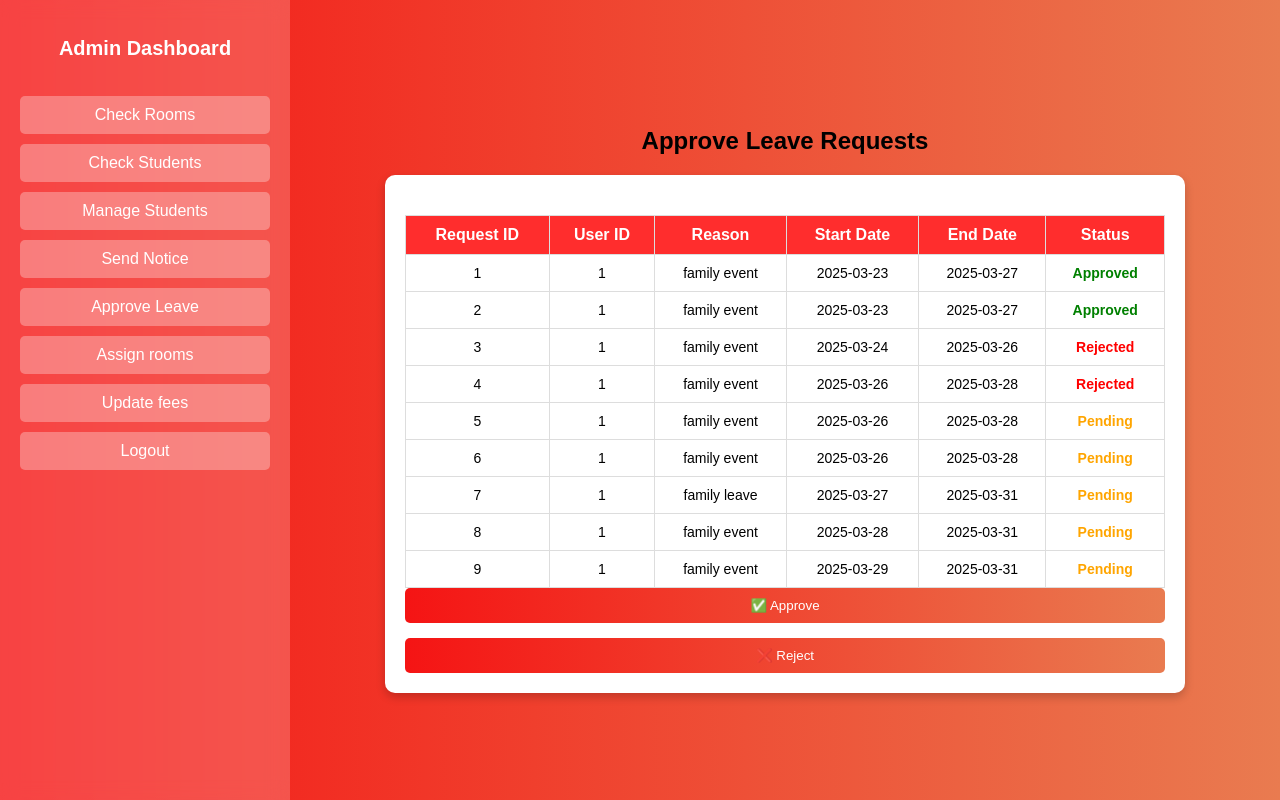
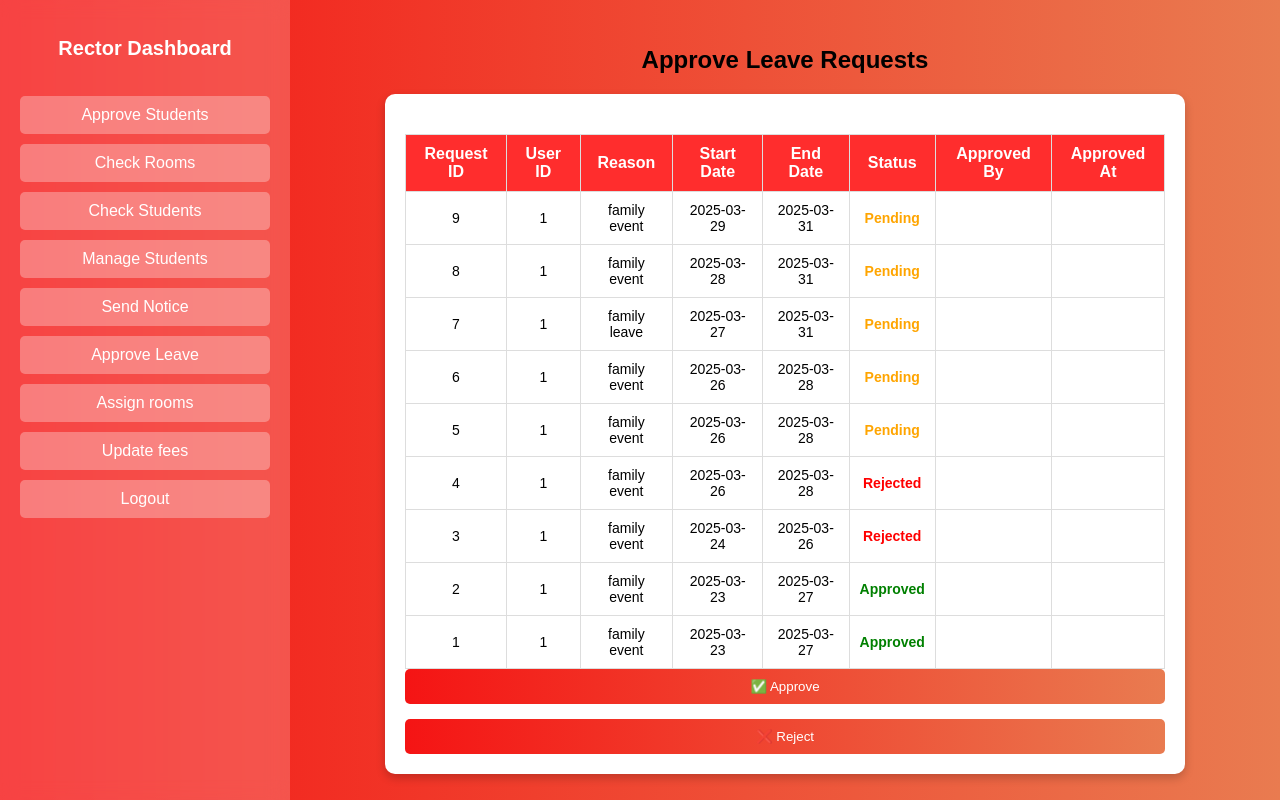
Before and after one commit to Slickv12/hostel_management, a PHP site: page /approve_leave.php in a window 1280 px wide. Run offline with PHP 8.4, Linux system fonts and the light colour scheme; a user stored in the database is signed in; data comes from the database, SQL or seed files in the repository.

Commit message:
Update approve_leave.php

```diff
--- a/approve_leave.php
+++ b/approve_leave.php
@@ -2,35 +2,64 @@
 session_start();
 include("db_connect.php");
 
-// Check if the admin is logged in
-if (!isset($_SESSION['user_id']) || $_SESSION['user_type'] !== 'admin') {
-    header("Location: ../login.php");
+if (!isset($_SESSION['user_id']) || $_SESSION['user_type'] !== 'rector') {
+    header("Location: login.php");
     exit();
 }
 
-// Handle Approval/Rejection
-if ($_SERVER["REQUEST_METHOD"] == "POST" && isset($_POST['request_id'])) {
+$message = "";
+
+if ($_SERVER["REQUEST_METHOD"] == "POST" && isset($_POST['request_id'], $_POST['action'])) {
     $request_id = intval($_POST['request_id']);
+    $rector_id = intval($_SESSION['user_id']);
     $status = $_POST['action'] === "approve" ? "approved" : "rejected";
+    $action_type = $status === 'approved' ? 'leave_approved' : 'leave_rejected';
 
-    $sql = "UPDATE leave_requests SET status = ? WHERE request_id = ?";
-    $stmt = $conn->prepare($sql);
-    $stmt->bind_param("si", $status, $request_id);
+    // Resolve target student from leave request first
+    $target_sql = "SELECT user_id FROM leave_requests WHERE request_id = ?";
+    $target_stmt = $conn->prepare($target_sql);
+    $target_stmt->bind_param("i", $request_id);
+    $target_stmt->execute();
+    $target_result = $target_stmt->get_result();
+    $target = $target_result->fetch_assoc();
+    $target_stmt->close();
 
-    if ($stmt->execute()) {
-        $message = "Request has been $status successfully!";
+    if (!$target) {
+        $message = "Leave request not found.";
     } else {
-        $message = "Error updating request: " . $conn->error;
+        $target_user_id = intval($target['user_id']);
+
+        $conn->begin_transaction();
+
+        $sql = "UPDATE leave_requests SET status = ?, approved_by = ?, approved_at = CURRENT_TIMESTAMP WHERE request_id = ?";
+        $stmt = $conn->prepare($sql);
+        $stmt->bind_param("sii", $status, $rector_id, $request_id);
+
+        if ($stmt->execute() && $stmt->affected_rows >= 1) {
+            $log_sql = "INSERT INTO activity_logs (action_type, actor_user_id, target_user_id) VALUES (?, ?, ?)";
+            $log_stmt = $conn->prepare($log_sql);
+            $log_stmt->bind_param("sii", $action_type, $rector_id, $target_user_id);
+
+            if ($log_stmt->execute()) {
+                $conn->commit();
+                $message = "Request has been $status successfully!";
+            } else {
+                $conn->rollback();
+                $message = "Error logging leave action.";
+            }
+
+            $log_stmt->close();
+        } else {
+            $conn->rollback();
+            $message = "Error updating request.";
+        }
+
+        $stmt->close();
     }
-
-    $stmt->close();
 }
 
-// Fetch all leave requests
-$sql = "SELECT request_id, user_id, reason, start_date, end_date, status FROM leave_requests";
+$sql = "SELECT request_id, user_id, reason, start_date, end_date, status, approved_by, approved_at FROM leave_requests ORDER BY request_id DESC";
 $result = $conn->query($sql);
-
-$conn->close();
 ?>
 
 <!DOCTYPE html>
@@ -45,9 +74,10 @@ $conn->close();
 
 <div class="dashboard-container">
 <div class="sidebar">
-        <h2>Admin Dashboard</h2>
+        <h2>Rector Dashboard</h2>
         <ul>
-        <li><a href="check_rooms.php">Check Rooms</a></li>
+            <li><a href="approve_students.php">Approve Students</a></li>
+            <li><a href="check_rooms.php">Check Rooms</a></li>
             <li><a href="check_students.php">Check Students</a></li>
             <li><a href="manage_students.php">Manage Students</a></li>
             <li><a href="send_notices.php">Send Notice</a></li>
@@ -70,21 +100,22 @@ $conn->close();
                         <th>Start Date</th>
                         <th>End Date</th>
                         <th>Status</th>
+                        <th>Approved By</th>
+                        <th>Approved At</th>
                     </tr>
                 </thead>
                 <tbody id="requestTable">
                     <?php while ($row = $result->fetch_assoc()): ?>
-                        <tr onclick="selectRequest(<?php echo $row['request_id']; ?>, this)"
+                        <tr onclick="selectRequest(<?php echo (int)$row['request_id']; ?>, this)"
                             class="<?php echo ($row['status'] == 'pending') ? 'pending' : strtolower($row['status']); ?>">
-                            <td><?php echo $row['request_id']; ?></td>
-                            <td><?php echo $row['user_id']; ?></td>
-                            <td><?php echo $row['reason']; ?></td>
-                            <td><?php echo $row['start_date']; ?></td>
-                            <td><?php echo $row['end_date']; ?></td>
-                            <td class="<?php echo strtolower($row['status']); ?>">
-                                 <?php echo ucfirst($row['status']); ?>
-                            </td>
-
+                            <td><?php echo htmlspecialchars($row['request_id']); ?></td>
+                            <td><?php echo htmlspecialchars($row['user_id']); ?></td>
+                            <td><?php echo htmlspecialchars($row['reason']); ?></td>
+                            <td><?php echo htmlspecialchars($row['start_date']); ?></td>
+                            <td><?php echo htmlspecialchars($row['end_date']); ?></td>
+                            <td class="<?php echo strtolower($row['status']); ?>"><?php echo ucfirst($row['status']); ?></td>
+                            <td><?php echo htmlspecialchars($row['approved_by'] ?? ''); ?></td>
+                            <td><?php echo htmlspecialchars($row['approved_at'] ?? ''); ?></td>
                         </tr>
                     <?php endwhile; ?>
                 </tbody>
@@ -98,7 +129,7 @@ $conn->close();
 
             <?php if (!empty($message)): ?>
                 <div class="message-box <?php echo (strpos($message, 'successfully') !== false) ? 'success-msg' : 'error-msg'; ?>" id="messageBox" onclick="this.style.display='none';">
-                    <?php echo $message; ?>
+                    <?php echo htmlspecialchars($message); ?>
                 </div>
 
                 <script>
```
